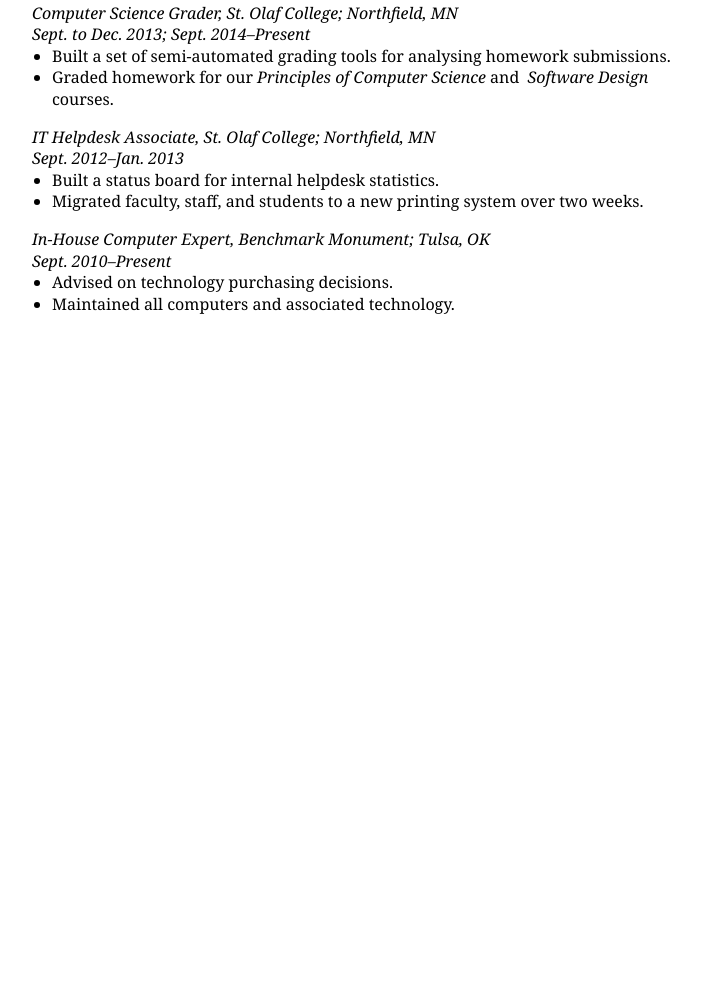
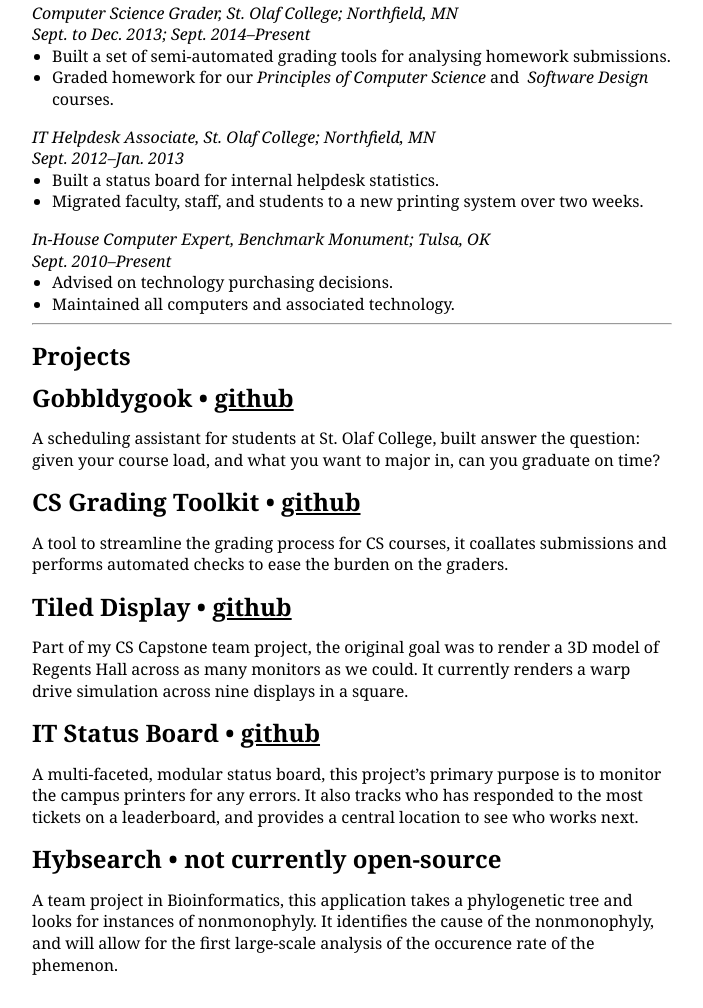
Before and after one commit to hawkrives/resume, a plain HTML site: page index.html in a window 1280 px wide. Shown: the part 748-1756 px from the top of the page, without its empty margins (288-991 px from the left). Before the commit the page ends 1095 px from the top, so only its background shows below. Drawn offline with Linux system fonts and the light colour scheme.

Commit message:
add projects list to the end

```diff
--- a/index.html
+++ b/index.html
@@ -147,8 +147,35 @@
 		</article>
 	</section>
 
+	<hr class='page-break' />
 
+	<section class='group' id='projects'>
+		<h1>Projects</h1>
 
+		<div class='entry'>
+			<h2>Gobbldygook • <a href='https://github.com/hawkrives/gobbldygook'>github</a></h2>
+			<p>A scheduling assistant for students at St. Olaf College, built answer the question: given your course load, and what you want to major in, can you graduate on time?</p>
+		</div>
+
+		<div class='entry'>
+			<h2>CS Grading Toolkit • <a href='https://github.com/StoDevX/cs251-toolkit'>github</a></h2>
+			<p>A tool to streamline the grading process for CS courses, it coallates submissions and performs automated checks to ease the burden on the graders.</p>
+		</div>
+
+		<div class='entry'>
+			<h2>Tiled Display • <a href='https://github.com/StoDevX/purple-dragons'>github</a></h2>
+			<p>Part of my CS Capstone team project, the original goal was to render a 3D model of Regents Hall across as many monitors as we could. It currently renders a warp drive simulation across nine displays in a square.</p>
+		</div>
+
+		<div class='entry'>
+			<h2>IT Status Board • <a href='https://github.com/hawkrives/stolaf-ubersicht-widgets'>github</a></h2>
+			<p>A multi-faceted, modular status board, this project’s primary purpose is to monitor the campus printers for any errors. It also tracks who has responded to the most tickets on a leaderboard, and provides a central location to see who works next.</p>
+		</div>
+
+		<div class='entry'>
+			<h2>Hybsearch • not currently open-source</h2>
+			<p>A team project in Bioinformatics, this application takes a phylogenetic tree and looks for instances of nonmonophyly. It identifies the cause of the nonmonophyly, and will allow for the first large-scale analysis of the occurence rate of the phemenon.</p>
+		</div>
 	</section>
 </body>
 </html>
```
